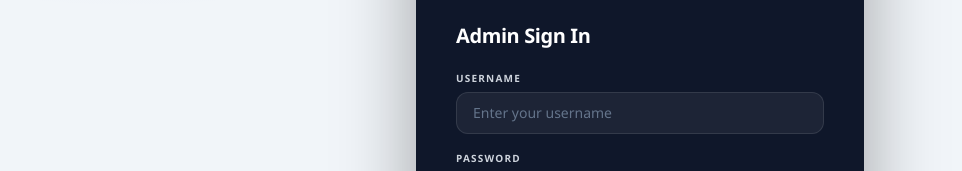
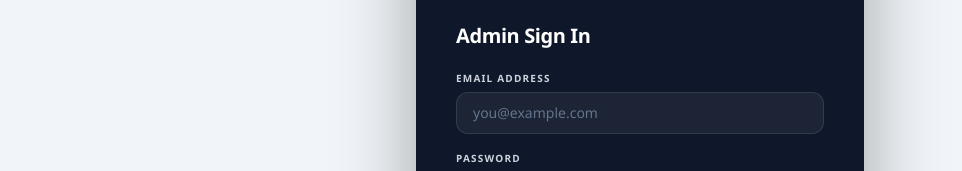
Before and after one commit to jitutanwar123/IssueTrack, a React (Vite) app in the folder client/: page /login in a window 1280 px wide. Shown: the part 276-447 px from the top of the page, without its empty margins (0-962 px from the left). Built offline with nearby package versions, Linux system fonts and the light colour scheme; no server answers.

Commit message:
Update Login.jsx

```diff
--- a/client/src/pages/Login.jsx
+++ b/client/src/pages/Login.jsx
@@ -8,7 +8,7 @@ export default function Login() {
   const navigate = useNavigate();
   const location = useLocation();
 
-  const [username, setUsername] = useState("");
+  const [email, setEmail] = useState("");
   const [password, setPassword] = useState("");
   const [showPw, setShowPw] = useState(false);
   const [error, setError] = useState("");
@@ -19,7 +19,7 @@ export default function Login() {
     setLoading(true);
     setError("");
     try {
-      const user = await login(username, password);
+      const user = await login(null, password, email);
       const isAdmin =
         user?.portal_role === "admin" ||
         user?.role === "Administrator" ||
@@ -57,18 +57,18 @@ export default function Login() {
         <h2 className="mb-5 text-xl font-bold text-white">Admin Sign In</h2>
 
         <form onSubmit={submit} autoComplete="off" className="space-y-4">
-          {/* Username */}
+          {/* Email */}
           <div>
             <label className="block text-[10px] font-bold uppercase tracking-[0.12em] mb-1.5" style={{ color: "rgba(226,232,240,0.9)" }}>
-              Username
+              Email Address
             </label>
             <input
-              id="admin-username"
-              type="text"
-              autoComplete="username"
-              placeholder="Enter your username"
-              value={username}
-              onChange={(e) => setUsername(e.target.value)}
+              id="admin-email"
+              type="email"
+              autoComplete="email"
+              placeholder="you@example.com"
+              value={email}
+              onChange={(e) => setEmail(e.target.value)}
               required
               className="w-full rounded-xl px-4 py-2.5 text-sm font-medium text-white outline-none transition-all duration-200 placeholder:text-slate-500 focus:ring-2 focus:ring-blue-500/40"
               style={{ background: "rgba(255,255,255,0.06)", border: "1px solid rgba(255,255,255,0.1)" }}
```
